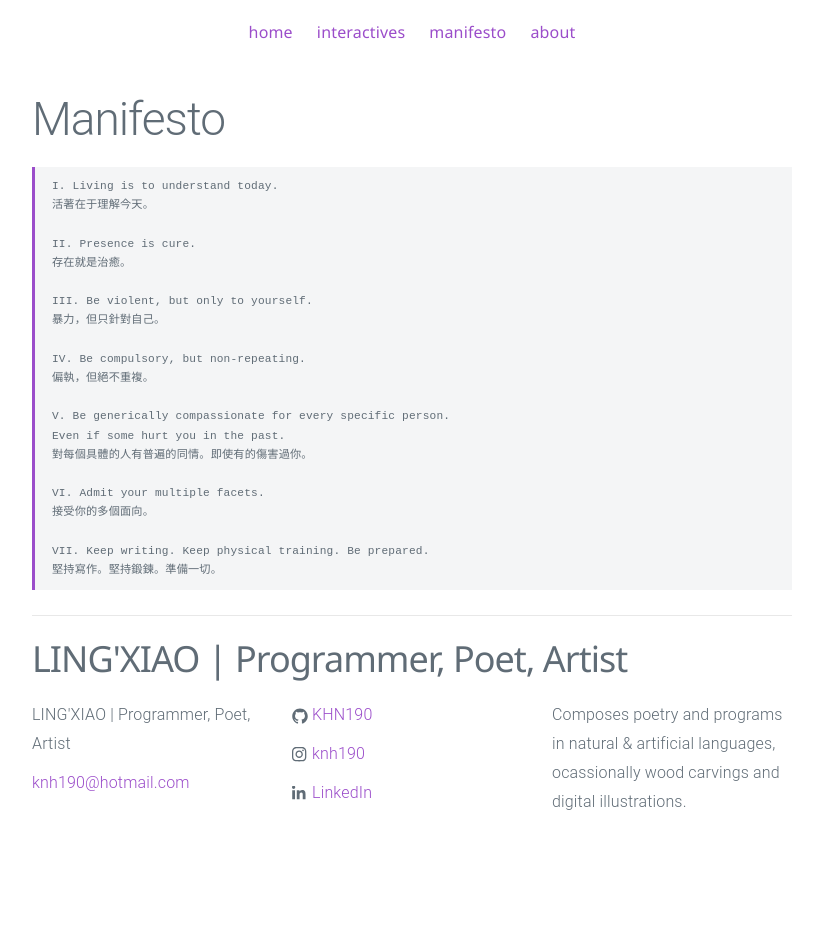
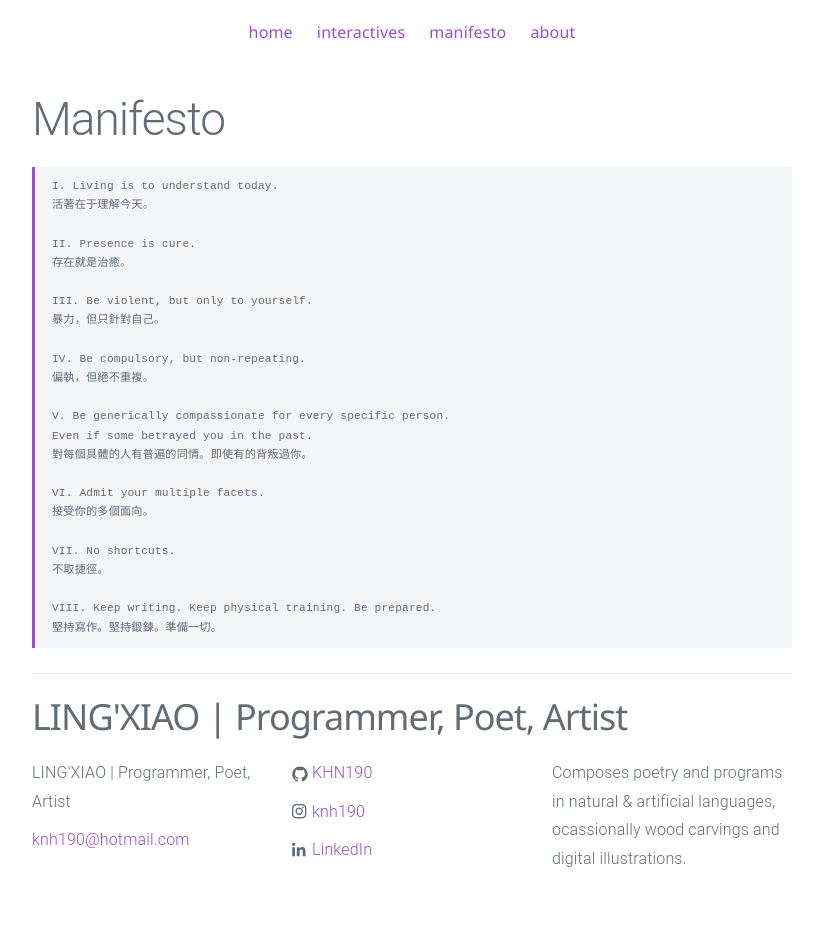
Before and after one commit to KHN190/khn190.github.io, a Jekyll site: the page built from manifesto.md, in a window 1280 px wide. Shown: the whole page, without its empty margins (228-1051 px from the left). Built offline with Jekyll 4.4.1, drawn with Linux system fonts in a browser that asks for light colours; before the commit the page ends 900 px from its top, so only the background shows below that.

Commit message:
Manifesto.

```diff
--- a/manifesto.md
+++ b/manifesto.md
@@ -17,11 +17,14 @@ permalink: /manifesto/
 	偏執，但絕不重複。
 
 	V. Be generically compassionate for every specific person.
-	Even if some hurt you in the past.
-	對每個具體的人有普遍的同情。即使有的傷害過你。
+	Even if some betrayed you in the past.
+	對每個具體的人有普遍的同情。即使有的背叛過你。
 
 	VI. Admit your multiple facets.
 	接受你的多個面向。
 
-	VII. Keep writing. Keep physical training. Be prepared.
+	VII. No shortcuts.
+	不取捷徑。
+
+	VIII. Keep writing. Keep physical training. Be prepared.
 	堅持寫作。堅持鍛鍊。準備一切。
```
